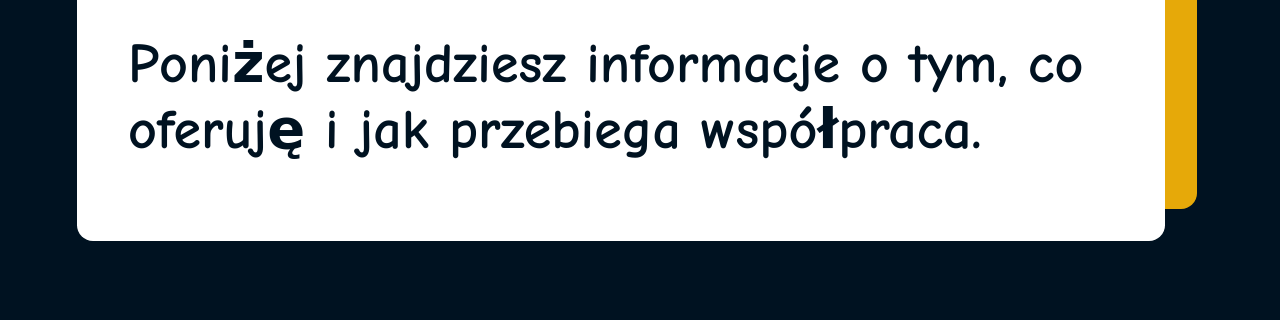
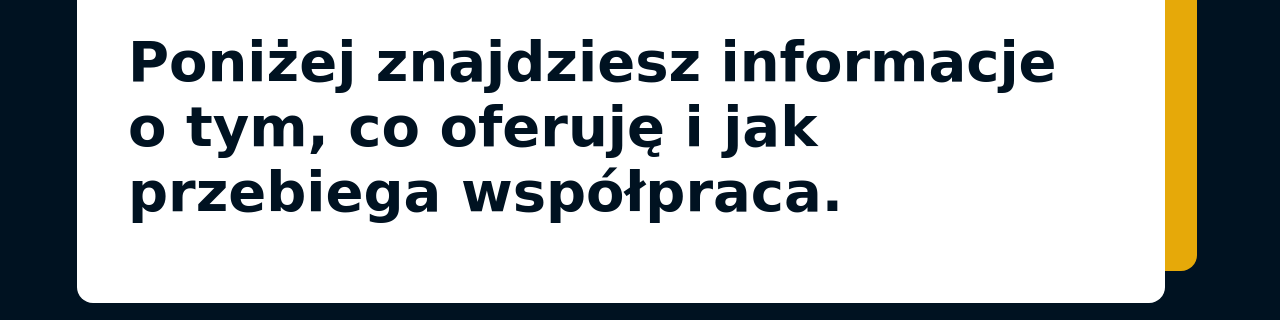
Before and after one commit to Julianek78/Portfolio_23, a plain HTML site: page Szczegóły.html in a window 1280 px wide. Shown: the part 283-603 px from the top of the page. Drawn offline with Linux system fonts and the light colour scheme.

Commit message:
Szczegóły.html

```diff
--- a/Szczegóły.html
+++ b/Szczegóły.html
@@ -8,7 +8,7 @@
         <meta name="viewport" content="width=device-width, initial-scale=1">
         <link rel="preconnect" href="https://fonts.googleapis.com">
         <link rel="preconnect" href="https://fonts.gstatic.com" crossorigin>
-        <link href="https://fonts.googleapis.com/css2?family=Comic+Neue:ital,wght@0,300;0,400;0,700;1,300;1,400;1,700&display=swap" rel="stylesheet">
+        <link href="https://fonts.googleapis.com/css2?family=Patrick+Hand&display=swap" rel="stylesheet">
     </head>
     <body>
         <div id="Wejście">
```
